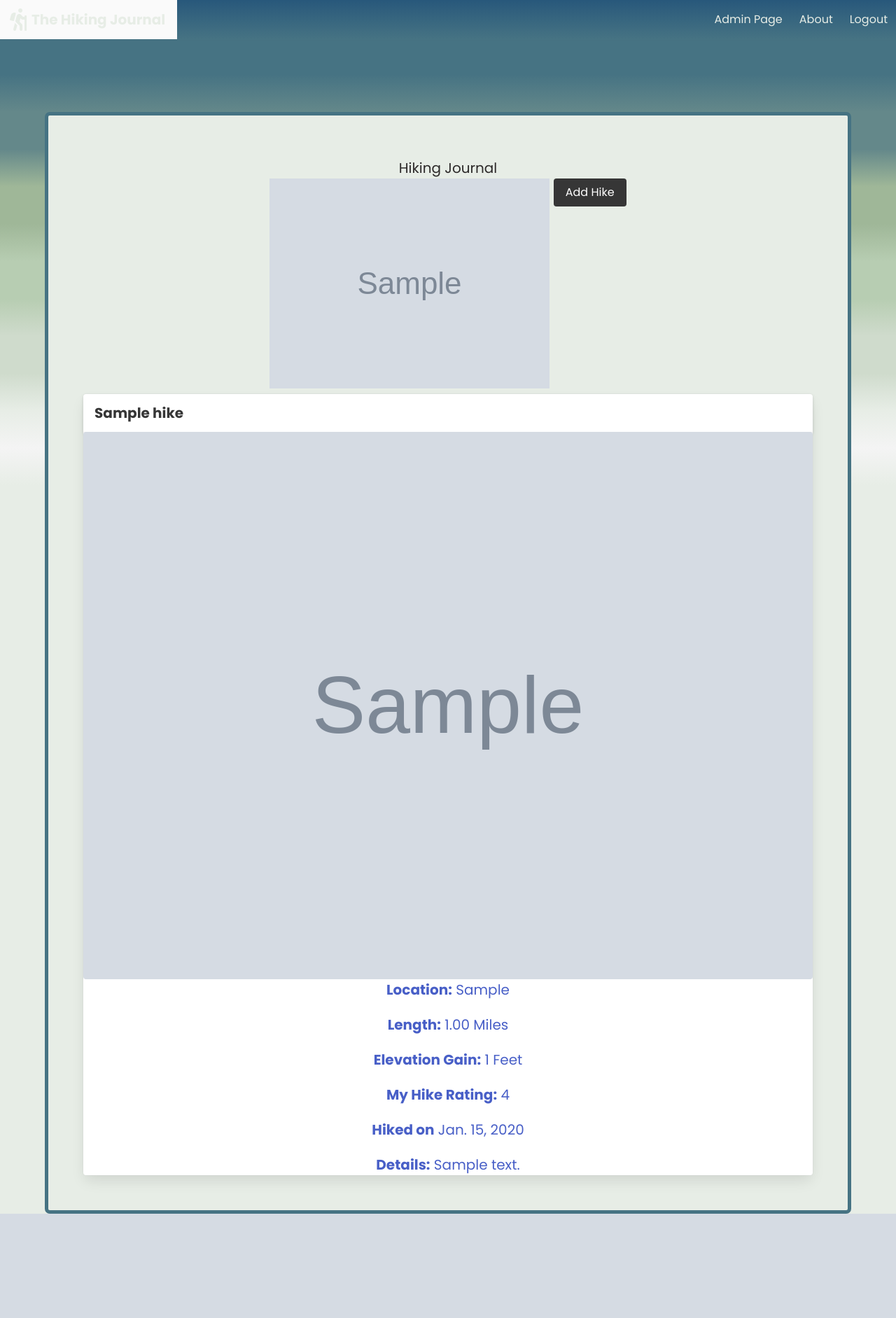
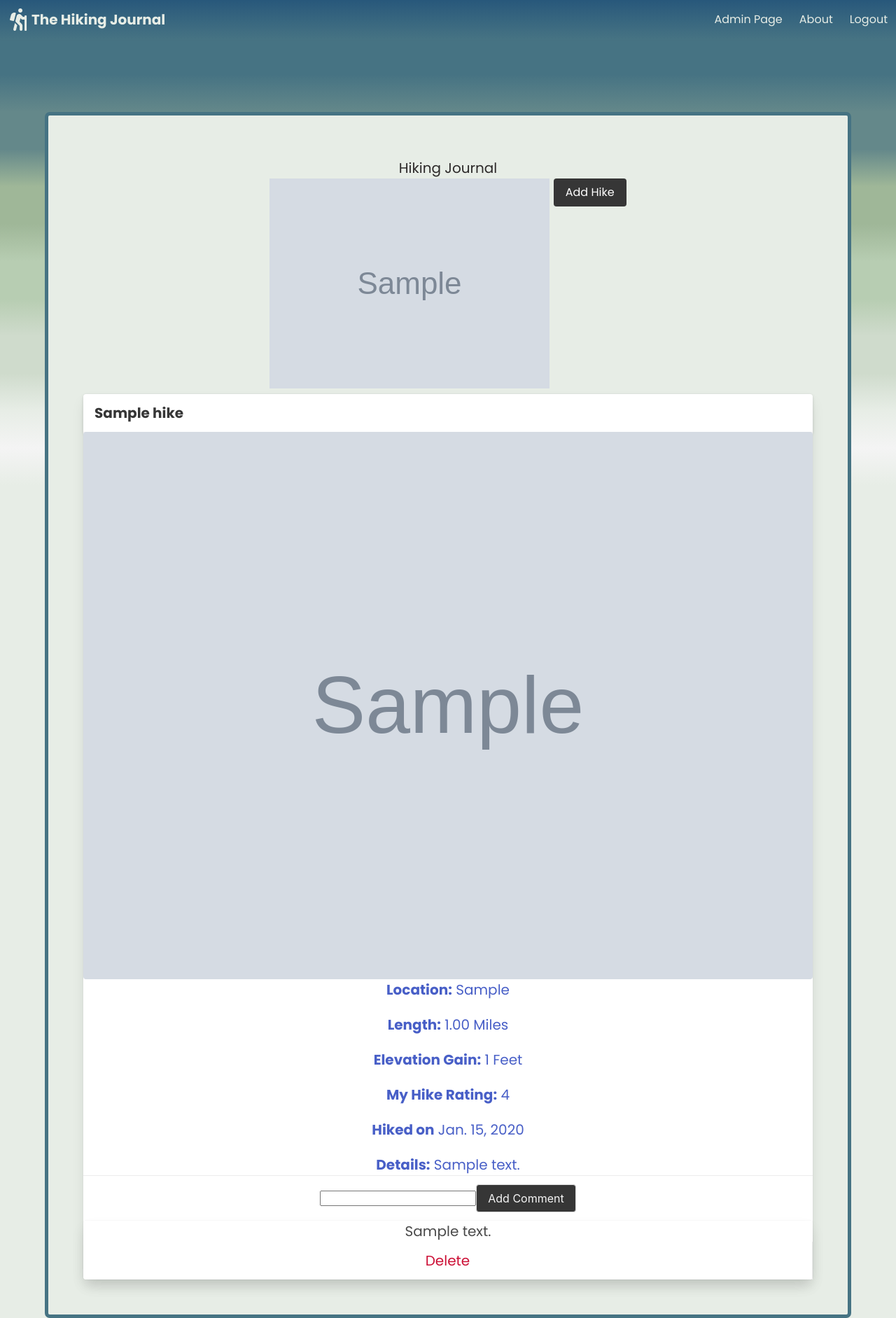
Before and after one commit to jwaffensmith/hiking-journal, a Django app: page /profile/1/ in a window 1280 px wide. Shown: the whole page at 70% size. Before the commit the page ends 1734 px from the top, so only its background shows below. Run offline with Django 3.2, Linux system fonts and the light colour scheme; a user stored in the database is signed in; tables that the repository leaves empty hold one stand-in row (values such as "Sample post"); grey boxes marked "Sample" are stand-in pictures; some libraries are stand-ins or nearby versions.

Commit message:
fixed navbar color issue, user can create comments for personal hikes and delete comments

```diff
--- a/main_app/static/scripts/main.js
+++ b/main_app/static/scripts/main.js
@@ -5,18 +5,10 @@ $(document).ready(function() {
     });
 });
 
-$('#delete-btn').click(function () {
-    $("#delete-modal").addClass("is-active");
+$('#comment-delete-btn').click(function () {
+    $("#comment-delete-modal").addClass("is-active");
 });
 
-$('#delete-cancel').click(function () {
-    $('#delete-modal').removeClass('is-active');
+$('#comment-delete-close').click(function () {
+    $('#comment-delete-modal').removeClass('is-active');
 });
-
-// $('#delete-btn').on('click', function (e) {
-//     $("#delete-modal").addClass("is-active");
-// });
-
-// $('#delete-cancel').on('click', function (e) {
-//     $('#delete-modal').removeClass('is-active');
-// });
--- a/main_app/templates/base.html
+++ b/main_app/templates/base.html
@@ -18,7 +18,11 @@
     <body>
     <section>
         <nav class="navbar is-fixed-top" role="navigation" aria-label="main navigation">
-            <div class="navbar-brand" style="background: linear-gradient(#467383, #28587b);">
+            <div class="navbar-brand" style="background: linear-gradient(#28587b, #467383);">
+                <a class="navbar-item" id="home-link" href="{% url 'home' %}" style="background: linear-gradient(#28587b, #467383);">
+                    <i class="fas fa-hiking fa-2x logo"></i>
+                    <span class="site-name">The Hiking Journal</span>
+                </a>
                 <a role="button" class="navbar-burger is-active" aria-label="menu" aria-expanded="false">
                     <span aria-hidden="true"></span>
                     <span aria-hidden="true"></span>
@@ -26,15 +30,11 @@
                 </a>
             </div>
             <div class="navbar-menu is-active" style="background: linear-gradient(#28587b, #467383);">
-                <div class="navbar-start">
-                    <a class="navbar-item" id="home-link" href="{% url 'home' %}">
-                        <i class="fas fa-hiking fa-2x logo"></i>
-                        <span class="site-name">The Hiking Journal</span>
-                    </a>
+                <div class="navbar-start" style="background: linear-gradient(#467383, #28587b);">
                 </div>
             {% if user.is_authenticated and not user.is_superuser %}
                 <div class="navbar-end">
-                    <a class="navbar-item welcome-user" href="{% url 'profile' user.profile.pk %}">{{ user.first_name }}'s Journal</a>
+                    <a class="navbar-item welcome-user" href="{% url 'profile' user.profile.pk %}">My Journal</a>
                     <a class="navbar-item about" href="{% url 'about' %}">About</a>
                     <a class="navbar-item login-button" href="{% url 'logout' %}">Logout</a>
                 </div>
--- a/main_app/templates/hike_detail.html
+++ b/main_app/templates/hike_detail.html
@@ -27,7 +27,7 @@
                     </section>
                     <div class="card">
                         <footer class="card-footer">
-                            <a class="card-footer-item has-text-black-ter" href="{% url 'profile' user.profile.pk %}">Back to Journal</a>
+                            <a class="card-footer-item has-text-black-ter" href="{% url 'profile' user.profile.pk %}">Journal</a>
                             <a class="card-footer-item has-text-warning-dark" href="{% url 'hike_update' hike.pk %}">Edit</a>
                             <a class="card-footer-item has-text-danger-dark modal-delete-btn" id="delete-btn">Delete</a>
                             <div class="modal" id="delete-modal">
--- a/main_app/templates/profile.html
+++ b/main_app/templates/profile.html
@@ -32,6 +32,40 @@
                     </section>
                     </div>
                 </a>
+                <footer class="card-footer">
+                    <form class="card-footer-item" action="{% url 'comment_create' profile.pk hike.pk%}" method="post">
+                        {% csrf_token %}
+                        <input type="text" name="content" id="">
+                        <input class="button has-text-white-ter has-background-dark" type="submit" value="Add Comment" href="{% url 'profile' user.profile.pk %}">
+                    </form>
+                </footer>
+                {% for comment in hike.comments.all %}
+                <div class="card">
+                    <div>
+                        <p>{{comment.content}}</p>
+                        <a class="card-footer-item has-text-danger-dark modal-delete-btn" id="comment-delete-btn">Delete</a>
+                            <div class="modal" id="comment-delete-modal">
+                                <div class="modal-background" id="delete-modal-background"></div>
+                                <div class="modal-card">
+                                    <header class="modal-card-head">
+                                        <p class="modal-card-title">Delete Comment</p>
+                                        <button class="delete" aria-label="close" id="comment-delete-close"></button>
+                                    </header>
+                                    <footer class="modal-card-foot">
+                                        <form class="card-footer-item" action="{% url 'comment_delete' comment.pk %}" method="post">
+                                            {% csrf_token %}
+                                            <input class="button has-text-white-ter has-background-danger-dark" type="submit" value="Delete" href="{% url 'profile' user.profile.pk %}">
+                                            <input type="hidden" name="text" value="{{ next }}" />
+                                        </form>
+                                        <a href="{% url 'profile' user.profile.pk %}"><button class="button">Cancel</button></a>
+                                    </footer>
+                                </div>
+                            </div>
+                    </div>
+                    <div>
+                {% endfor %}
+                </div>
+            </div>
                 {% empty %}
                 <article class="message">
                     <div class="message-header">
--- a/main_app/urls.py
+++ b/main_app/urls.py
@@ -1,5 +1,5 @@
 from django.urls import path
-from .views import Home, About, Signup, ProfileDetail, ProfileRedirect, HikeCreate, HikeDetail, HikeUpdate, HikeDelete
+from .views import Home, About, Signup, ProfileDetail, ProfileRedirect, HikeCreate, HikeDetail, HikeUpdate, HikeDelete, CommentCreate, CommentDelete
 
 urlpatterns = [
     path('', Home.as_view(), name="home"),
@@ -11,4 +11,6 @@ urlpatterns = [
     path('hikes/<int:pk>/', HikeDetail.as_view(), name="hike_detail"),
     path('hikes/<int:pk>/update/', HikeUpdate.as_view(), name="hike_update"),
     path('hikes/<int:pk>/delete/', HikeDelete.as_view(), name="hike_delete"),
+    path('profile/<int:pk>/hike/<int:hike_pk>/comments/new/', CommentCreate.as_view(), name="comment_create"),
+    path('comments/<int:pk>/delete/', CommentDelete.as_view(), name="comment_delete"),
 ]
--- a/main_app/views.py
+++ b/main_app/views.py
@@ -92,3 +92,17 @@ class HikeDelete(View):
         hike_to_delete = Hike.objects.get(id=pk)
         hike_to_delete.delete()
         return redirect("/profile/")
+
+class CommentCreate(CreateView):
+    def post(self, request, pk, hike_pk):
+        comment_content = request.POST.get("content")
+        related_hike = Hike.objects.get(id=hike_pk)
+        user = User.objects.get(pk=self.kwargs.get("pk"))
+        Comment.objects.create(content=comment_content, hike=related_hike, user=user)
+        return redirect('/profile/')
+
+class CommentDelete(View):
+    def post(self, request, pk):
+        comment_to_delete = Comment.objects.get(id=pk)
+        comment_to_delete.delete()
+        return redirect("/profile/")
```
Also changed, not shown: main_app/forms.py (+1 -8 lines).
